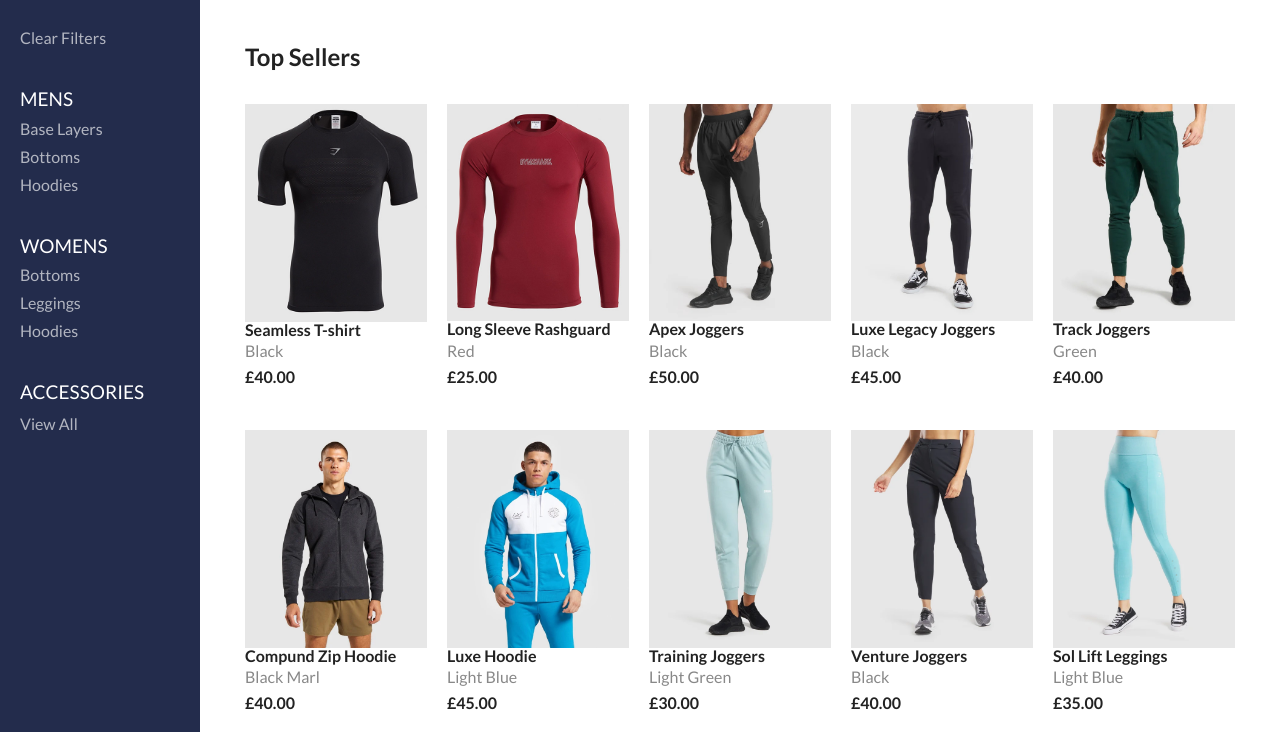
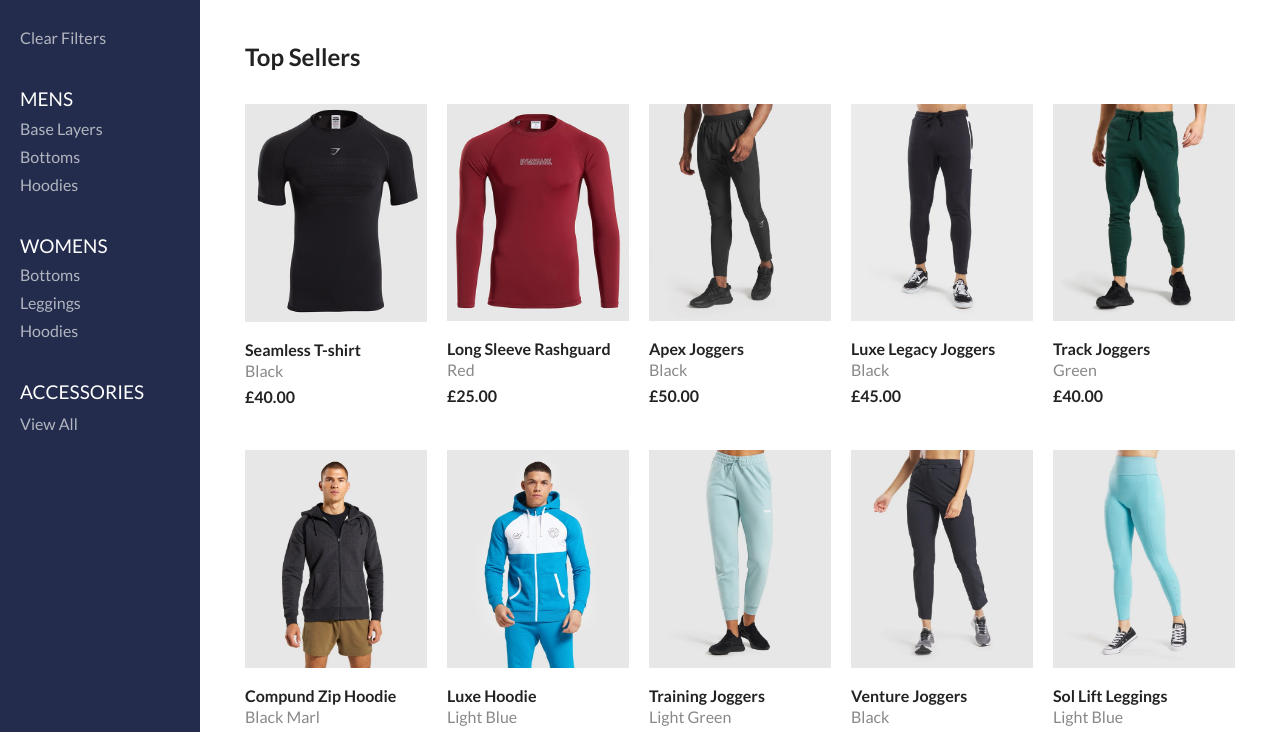
Before and after one commit to cjbeales/storefront-product-filter, a plain HTML site: page index.html in a window 1280 px wide. Shown: the top 732 px of the page. Drawn offline with nearby package versions, Linux system fonts and the light colour scheme.

Commit message:
Image resizing bug fixed

```diff
--- a/assets/scss/app.scss
+++ b/assets/scss/app.scss
@@ -195,11 +195,9 @@ button {
                 width: 20%;
                 padding: 10px;
                 margin-bottom: 25px;
-                justify-content: center;
-                flex-wrap: wrap;
 
                 &.active {
-                    display: flex;
+                    display: block;
                 }
 
                 @media all and (max-width: 1200px) {
@@ -212,18 +210,13 @@ button {
 
                 @media all and (max-width: 600px) {
                     width: 100%;
-
-                    // img {
-                    //     width: 100%;
-                    //     margin-bottom: 10px;
-                    // }
                 }
 
                 img {
                     width: 100%;
                     max-width: 100%;
                     height: auto;
-                    margin: auto;
+                    margin: 0 auto 20px auto;
                     display: block;
                     position: relative;
                 }
```
Also changed, not shown: assets/css/app.css.
